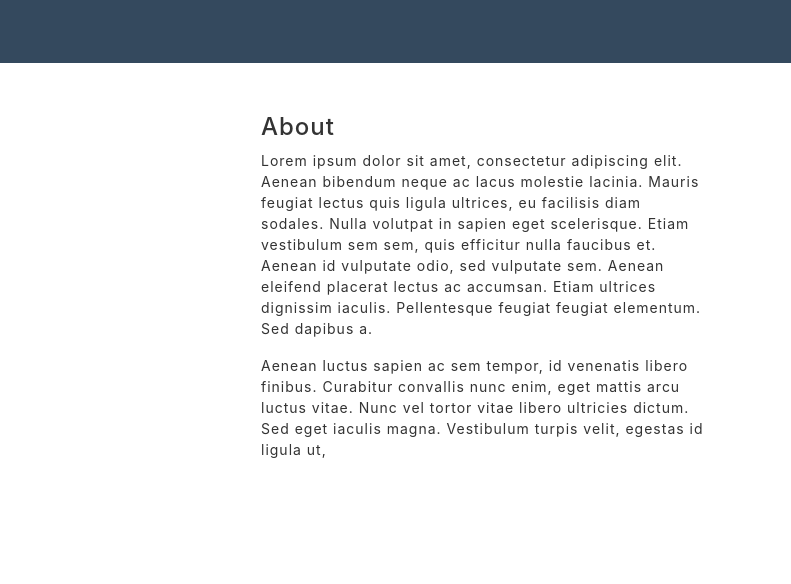
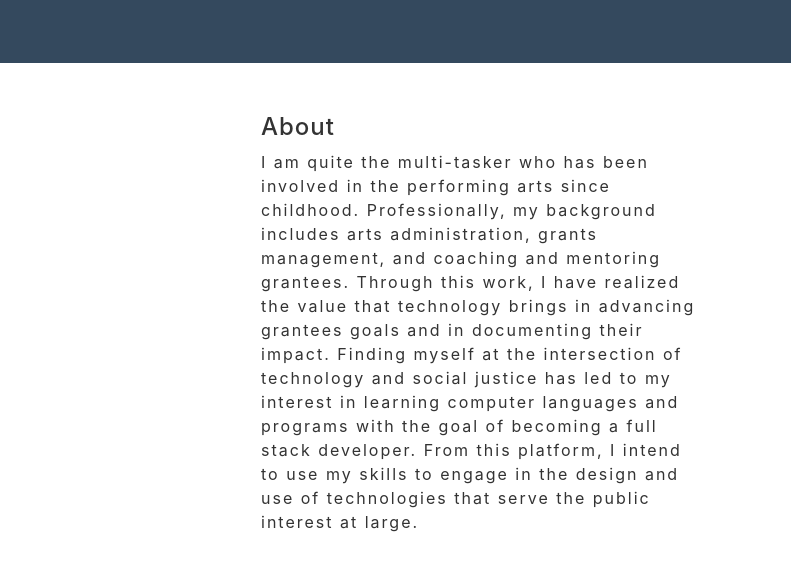
Before and after one commit to arielqns/portfolio, a plain HTML site: page index.html in a window 1280 px wide. Shown: the part 817-1401 px from the top of the page, 489-1280 px from the left. Drawn offline with nearby package versions, Linux system fonts and the light colour scheme.

Commit message:
added about

```diff
--- a/css/style.css
+++ b/css/style.css
@@ -382,3 +382,11 @@ body {
 	height: 100%;
 	background: url(../img/loader.gif) center center no-repeat;
 }
+
+.contact__social-btn__container {
+	padding: 20px;
+}
+p {
+	font-size: 16px;
+	letter-spacing: 2px;
+}
--- a/index.html
+++ b/index.html
@@ -95,14 +95,8 @@
 				<div class="col-md-5">
 
 					<h4>About</h4>
-					<p>Lorem ipsum dolor sit amet, consectetur adipiscing elit. Aenean bibendum neque ac lacus molestie
-						lacinia. Mauris feugiat lectus quis ligula ultrices, eu facilisis diam sodales. Nulla volutpat
-						in sapien eget scelerisque. Etiam vestibulum sem sem, quis efficitur nulla faucibus et. Aenean
-						id vulputate odio, sed vulputate sem. Aenean eleifend placerat lectus ac accumsan. Etiam
-						ultrices dignissim iaculis. Pellentesque feugiat feugiat elementum. Sed dapibus a.</p>
-					<p>Aenean luctus sapien ac sem tempor, id venenatis libero finibus. Curabitur convallis nunc enim,
-						eget mattis arcu luctus vitae. Nunc vel tortor vitae libero ultricies dictum. Sed eget iaculis
-						magna. Vestibulum turpis velit, egestas id ligula ut, </p>
+					<p>I am quite the multi-tasker who has been involved in the performing arts since childhood. Professionally, my background includes arts administration, grants management, and coaching and mentoring grantees.  Through this work, I have realized the value that technology brings in advancing grantees goals and in documenting their impact. Finding myself at the intersection of technology and social justice has led to my interest in learning computer languages and programs with the goal of becoming a full stack developer. From this platform, I intend to use my skills to engage in the design and use of technologies that serve the public interest at large.</p>
+					<p> </p>
 
 				</div>
 
```
